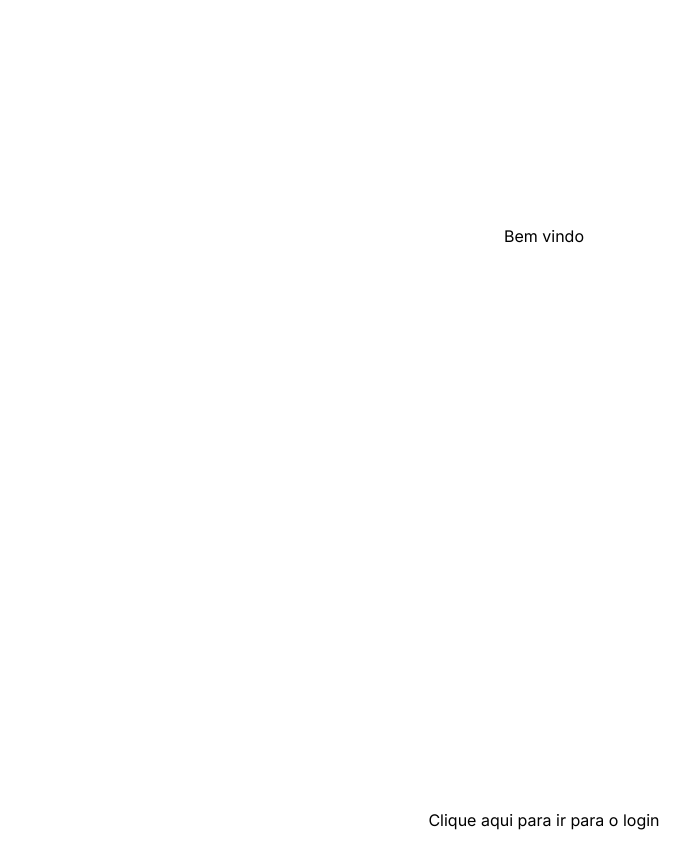
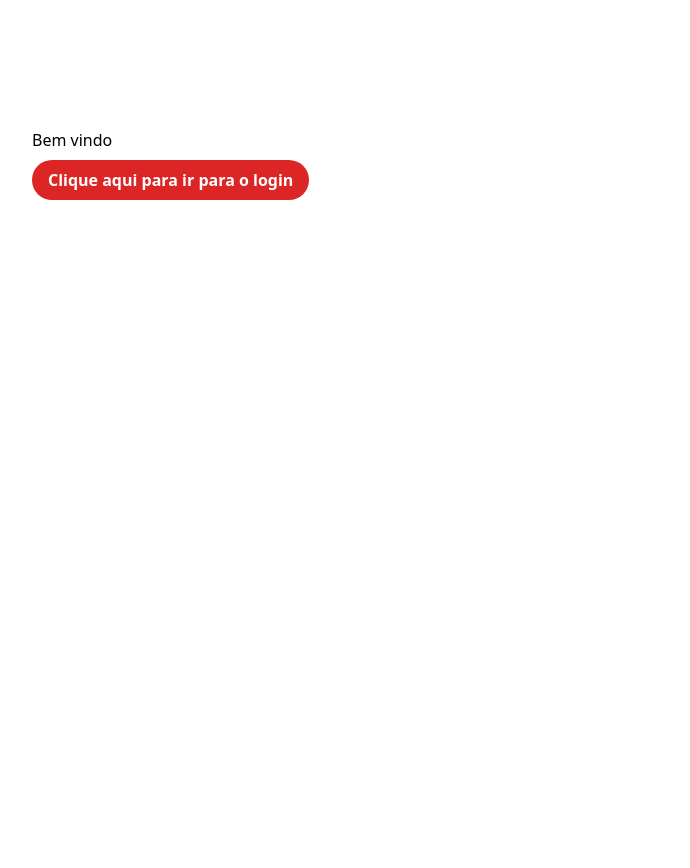
Before and after one commit to danielbandrade/presenca-uniangels, a Next.js app in the folder frontend/front-lista-presenca/: page / in a window 1280 px wide. Shown: the top 868 px of the page, without its empty margins (96-786 px from the left). After the commit the page ends 800 px from the top, so only its background shows below. Built offline with nearby package versions, Linux system fonts and the light colour scheme.

Commit message:
explorando a criacao de componente react

```diff
--- a/frontend/front-lista-presenca/src/pages/index.js
+++ b/frontend/front-lista-presenca/src/pages/index.js
@@ -1,20 +1,20 @@
 import Image from 'next/image';
 import { Inter } from 'next/font/google';
 import { useRouter } from 'next/router';
+import showMembers from '@/pages/showMembers';
 
-const inter = Inter({ subsets: ['latin'] })
 
 export default function Home() {
 
 const router = useRouter();
 
   return (
-    <main
-      className={`flex min-h-screen flex-col items-center justify-between p-24 ${inter.className}`}>
+    <main className={``}>
       <h1>Bem vindo</h1>
-      <button onClick={() => router.push('/login')}>
+      <showMembers/>
+      <button className='my-2 bg-red-600 hover:bg-red-800 text-white font-bold py-2 px-4 rounded-full' onClick={() => router.push('/login')}>
       Clique aqui para ir para o login
       </button>
     </main>
   )
-}
+};
--- a/frontend/front-lista-presenca/src/pages/attendence.js
+++ b/frontend/front-lista-presenca/src/pages/registerAttendence.js
@@ -94,23 +94,28 @@ export default function Attendence({ membersList }) {
 
     <main>
 
-      <div className= " flex">
+      <div className= "flex">
 
-      <div className= " w-1/4 p-2 border-2" >
+      <div className= " w-1/2 p-2 border-2" >
         <h1 className=" flex text-1xl font-bold ">Estes são os membros</h1>
+          <div className= "">
             <ul>
               {membersList.selectedObjects.map((member, index) => (
+
 
                 <li key={index}>
                   <div className= "border-2">
                     {member.name}
-                <a className=" text-xs" > Criado em: {format(Date.parse(member.createdAt), 'dd/MM/yyyy')}
-                </a>
                   </div>
+                    <div className="border-2" > Criado em: {format(Date.parse(member.createdAt), 'dd/MM/yyyy')}
+                    </div>
+
                 </li>
+
 
               ))}
           </ul>
+        </div>
       </div>
 
       <div className= "w-2/5 p-2 border-2">
--- /dev/null
+++ b/frontend/front-lista-presenca/src/pages/showMembers.js
@@ -0,0 +1,42 @@
+import { useRouter } from 'next/router';
+import React, { useState } from 'react';
+const { format } = require('date-fns');
+
+
+
+
+
+const  showMembers = () => {
+
+    return <div className='black'>
+            This is my component!
+
+            <button className='my-2 bg-red-600 hover:bg-red-800 text-white font-bold py-2 px-4 rounded-full' onClick={() => router.push('/login')}>
+            Clique aqui para ir para o login
+            </button>
+            </div>;
+
+};
+
+export default showMembers;
+
+
+/* return <div className= "flex">
+
+      <div className= " w-1/2 p-2 border-2" >
+        <h1 className=" flex text-1xl font-bold ">Estes são os membros</h1>
+          <div className= "">
+            <ul>
+              {membersList.selectedObjects.map((member, index) => (
+                <li key={index}>
+                  <div className= "border-2">
+                    {member.name}
+                  </div>
+                    <div className="border-2" > Criado em: {format(Date.parse(member.createdAt), 'dd/MM/yyyy')}
+                    </div>
+
+                </li>
+              ))}
+          </ul>
+        </div>
+    </div> */
```
Lines whose indentation alone changed are shown as unchanged.
